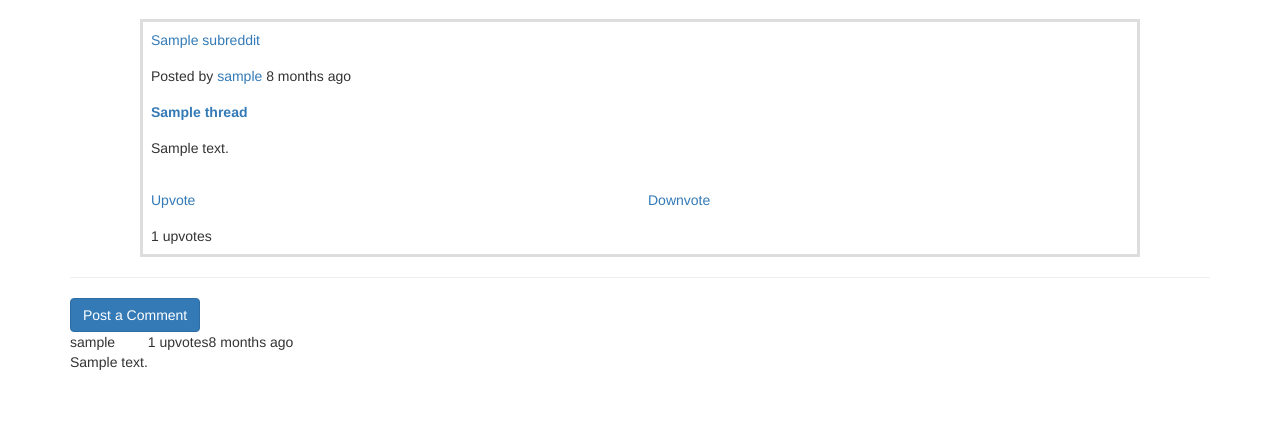
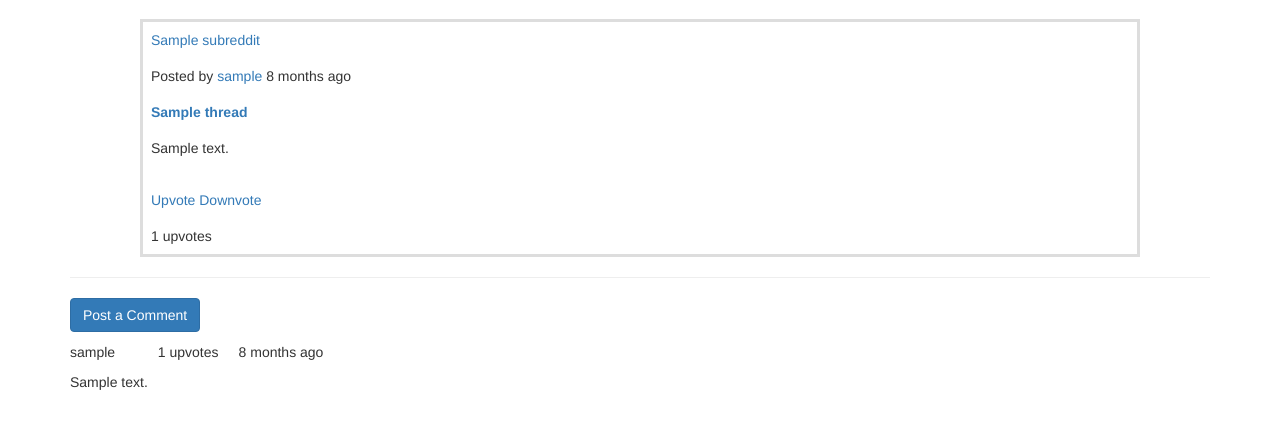
Before and after one commit to neilpat1995/flask-reddit, a Flask app: a page that uses app/templates/thread.html in a window 1280 px wide. Shown: the part 51-480 px from the top of the page. Run offline with Flask 2, Linux system fonts and the light colour scheme; tables that the repository leaves empty hold one stand-in row (values such as "Sample post"); some libraries are stand-ins or nearby versions.

```diff
--- a/app/templates/index.html
+++ b/app/templates/index.html
@@ -22,8 +22,8 @@
 
         {% for thread in threads %}
             {% include "_thread.html" %}
-                        <td><a class="btn btn-info" href= {{ url_for('index', page=page_num, thread_title=thread.title, is_upvote=1) }}>{{ _('Upvote') }}</a></td>
-                        <td><a class="btn btn-info" href= {{ url_for('index', page=page_num, thread_title=thread.title, is_upvote=-1) }}>{{ _('Downvote') }}</a></td>
+                        <td><a class="btn btn-info" href= {{ url_for('index', page=page_num, thread_title=thread.title, is_upvote=1) }}>{{ _('Upvote') }}</a>
+                            <a class="btn btn-info" href= {{ url_for('index', page=page_num, thread_title=thread.title, is_upvote=-1) }}>{{ _('Downvote') }}</a></td>
                     </tr>
 
                     <tr>
--- a/app/templates/subreddit.html
+++ b/app/templates/subreddit.html
@@ -21,8 +21,8 @@
         {% for thread in threads %}
             {% include "_thread.html" %}
                     <tr>
-                        <td><a class="btn btn-info" href= {{ url_for('subreddit', subreddit_name=subreddit_name, thread_title=thread.title, is_upvote=1, page=page_num) }}>{{ _('Upvote') }}</a></td>
-                        <td><a class="btn btn-info" href= {{ url_for('subreddit', subreddit_name=subreddit_name, thread_title=thread.title, is_upvote=-1, page=page_num) }}>{{ _('Downvote') }}</a></td>
+                        <td><a class="btn btn-info" href= {{ url_for('subreddit', subreddit_name=subreddit_name, thread_title=thread.title, is_upvote=1, page=page_num) }}>{{ _('Upvote') }}</a>
+                            <a class="btn btn-info" href= {{ url_for('subreddit', subreddit_name=subreddit_name, thread_title=thread.title, is_upvote=-1, page=page_num) }}>{{ _('Downvote') }}</a></td>
                     </tr>
 
                     <tr>
--- a/app/templates/thread.html
+++ b/app/templates/thread.html
@@ -18,8 +18,8 @@
             <tr><td><span id="thread_body{{ thread.id }}">{{ thread.body }}</span></td></tr>
             <tr><td><span id="translated_thread_body{{ thread.id }}"></span></td></tr>
             <tr>
-                <td><a href={{ url_for('view_thread', thread_title=thread.title, is_upvote=1) }}>{{ _('Upvote') }}</a></td>
-                <td><a href={{ url_for('view_thread', thread_title=thread.title, is_upvote=-1) }}>{{ _('Downvote') }}</a></td>
+                <td><a href={{ url_for('view_thread', thread_title=thread.title, is_upvote=1) }}>{{ _('Upvote') }}</a>
+                    <a href={{ url_for('view_thread', thread_title=thread.title, is_upvote=-1) }}>{{ _('Downvote') }}</a></td>
             </tr>
             <tr><td>{{ _('%(num_upvotes)s upvotes', num_upvotes=thread.upvotes) }}</td></tr>
         </tbody>
@@ -33,8 +33,8 @@
         <table>
             <tr>
                 <td>{{ _('%(username)s', username=comment.user.username) }}</td>
-                <td>{{ _('%(num_upvotes)s upvotes', num_upvotes=comment.upvotes) }}</td>
-                <td>{{ _('%(date)s', date=moment(comment.date).fromNow()) }}</td>
+                <td style="padding:10px">{{ _('%(num_upvotes)s upvotes', num_upvotes=comment.upvotes) }}</td>
+                <td style="padding:10px">{{ _('%(date)s', date=moment(comment.date).fromNow()) }}</td>
             </tr>
             {% if comment.language and comment.language != g.locale %}
             <tr>
--- a/app/templates/user.html
+++ b/app/templates/user.html
@@ -21,8 +21,8 @@
             {% include "_thread.html" %}
 
                     <tr>
-                        <td><a href={{ url_for('user', page=page, username=username, thread_title=thread.title, is_upvote=1) }}>{{ _('Upvote') }}</a></td>
-                        <td><a href={{ url_for('user', page=page, username=username, thread_title=thread.title, is_upvote=-1) }}>{{ _('Downvote') }}</a></td>
+                        <td><a href={{ url_for('user', page=page, username=username, thread_title=thread.title, is_upvote=1) }}>{{ _('Upvote') }}</a>
+                            <a href={{ url_for('user', page=page, username=username, thread_title=thread.title, is_upvote=-1) }}>{{ _('Downvote') }}</a></td>
                     </tr>
 
                     <tr>
```
Also changed, not shown: app/static/css/table-outer-border.css (line endings or trailing spaces).
